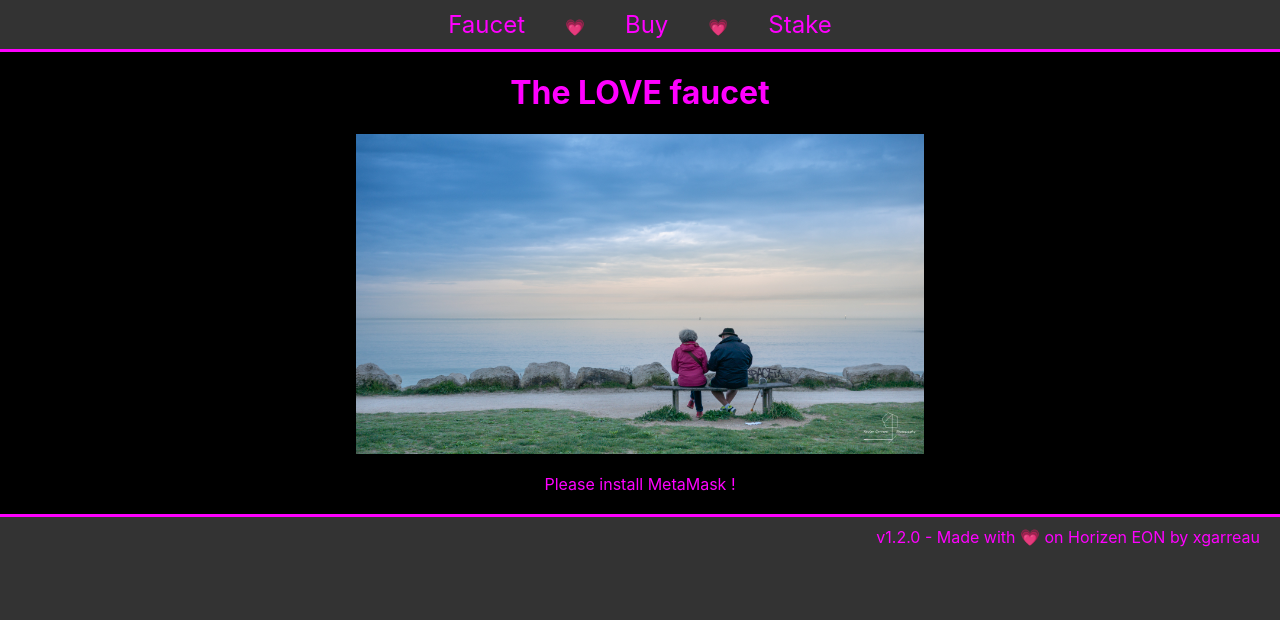
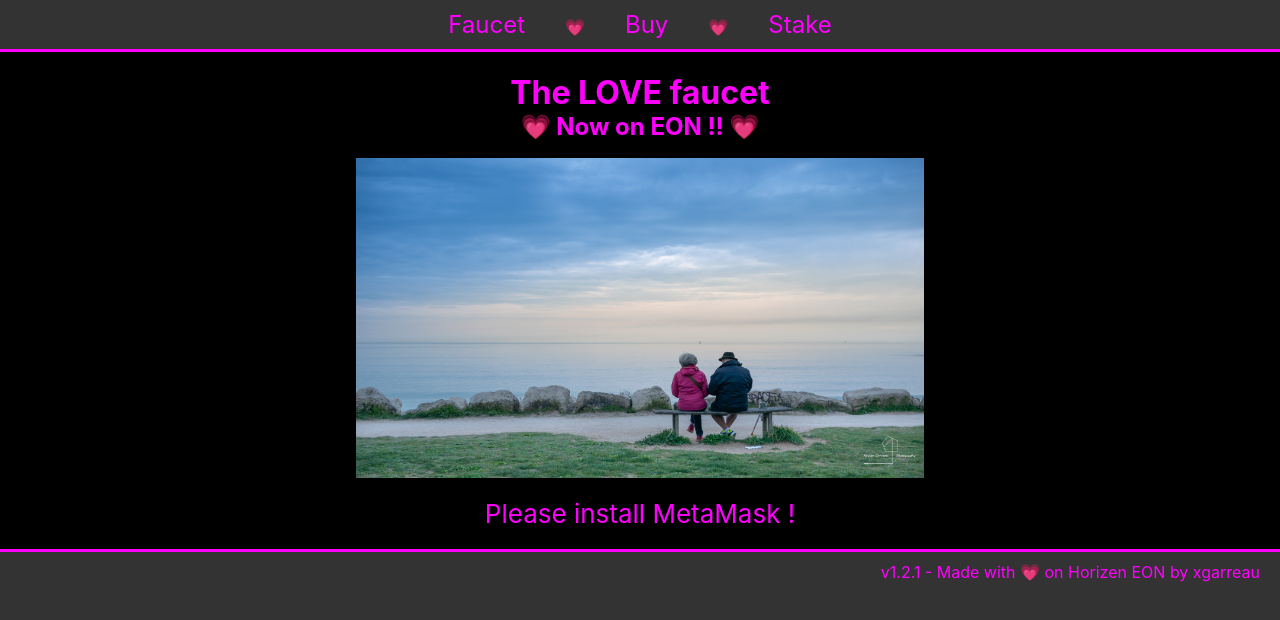
Before and after one commit to xgarreau/lovefaucet-dApp, a React (Create React App) app: page / in a window 1280 px wide. Shown: the top 620 px of the page. Built offline with nearby package versions, Linux system fonts and the light colour scheme.

Commit message:
Improved look & feel

```diff
--- a/src/App.css
+++ b/src/App.css
@@ -1,15 +1,24 @@
-body {
+body, footer {
   background-color: #333;
   color: #f0f;
 }
 
 h1 {
   margin: 0;
-  padding: 0.67em;
+  padding-top: 0.67em;
+}
+
+h2 {
+  margin: 0;
+  margin-bottom: 0.67em;
+}
+
+p {
+  margin: 0;
+  padding: 0;
 }
 
 footer {
-  background-color: #333;
   border-top: 3px solid #f0f;
   text-align: right;
   padding: 10px 20px;
@@ -47,6 +56,7 @@
 }
 
 .App {
+  background-color: #000;
   text-align: center;
 }
 
@@ -61,7 +71,7 @@
   flex-direction: column;
   align-items: center;
   justify-content: center;
-  /*font-size: calc(10px + 2vmin);*/
+  font-size: calc(10px + 2vmin);
   color: #f0f;
 }
 
@@ -69,15 +79,11 @@
   margin: 20px 20px;
 }
 
-.MyButton
-{
-  margin: 50px 20px;
-}
-
 .MyButton button
 {
   padding: 20px 50px;
-  font-size: 1.2em;
+  margin: 20px auto;
+  font-size: calc(10px + 2vmin);
   border-radius: 10px;
   background-color: #000;
   color: #f0f;
--- a/src/App.js
+++ b/src/App.js
@@ -117,7 +117,7 @@
           const isEonMainnet = (currNetwork.chainId.toString() === "7332");
 
           if (!isEonMainnet) {
-              console.error('Please switch to Gobi Network and reload');
+              console.error('Please switch to Horizen Eon Network and reload');
               this.setState({
                   isEonMainnet: isEonMainnet,
               });
@@ -214,8 +214,8 @@
           console.error("Please install MetaMask !");
           return <div className="header-message">Please install MetaMask !</div>;
       }
-      if (!this.state.isEon) {
-          return <div className="header-message">Please switch to Gobi Network</div>;
+      if (!this.state.isEonMainnet) {
+          return <div className="header-message">Please switch to Horizen Eon Network</div>;
       }
       if (!this.state.isLoggedIn) {
           return <MyLoginButton clickHandler={this.tryLogin} isDisabled={false} label="Connect Metamask" afterLabel="" />;
@@ -256,13 +256,14 @@
         </ul>
       </nav>
     <div className="App">
-    <header className="App-header">
         <h1>The LOVE faucet</h1>
-        <img src="/LOVE.jpg" className="App-logo" alt="logo" />
-        <UserPane />
-    </header>
+        <h2>💗 Now on EON !! 💗</h2>
+        <header className="App-header">
+            <img src="/LOVE.jpg" className="App-logo" alt="logo" />
+            <UserPane />
+        </header>
     </div>
-    <footer>v1.2.0 - Made with 💗 on <a href="https://eon.horizen.io/docs/">Horizen EON</a> by <a href="https://twitter.com/xgarreau">xgarreau</a></footer>
+    <footer>v1.2.1 - Made with 💗 on <a href="https://eon.horizen.io/docs/">Horizen EON</a> by <a href="https://twitter.com/xgarreau">xgarreau</a></footer>
     </>
   );
 }
```
